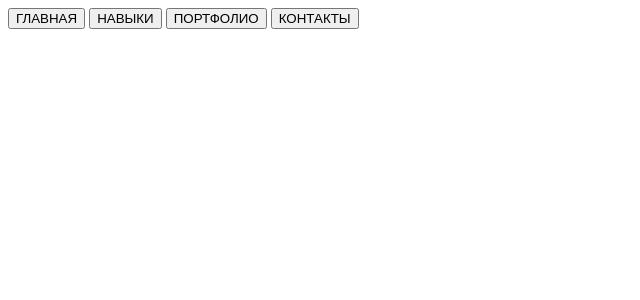
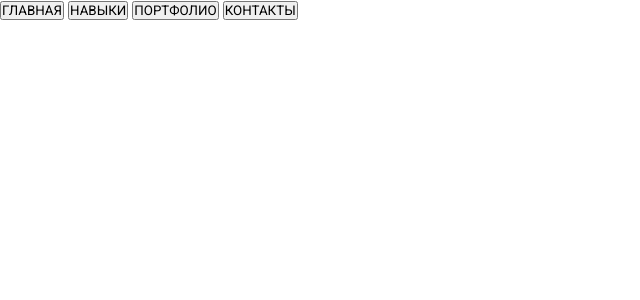
Before and after one commit to ilya5006/personalSite, a PHP site: page / in a window 1280 px wide. Shown: the top 300 px of the page, without its empty margins (0-640 px from the left). Run offline with PHP 8.4, Linux system fonts and the light colour scheme.

Commit message:
Added font + default css pattern

```diff
--- a/css/index.css
+++ b/css/index.css
@@ -0,0 +1,7 @@
+*
+{
+    margin: 0px;
+    padding: 0px;
+    box-sizing: border-box;
+    font-family: 'Roboto', sans-serif;
+}
--- a/index.php
+++ b/index.php
@@ -6,6 +6,7 @@
     <meta http-equiv="X-UA-Compatible" content="ie=edge">
     <title>Персональный сайт</title>
     <link rel="stylesheet" href="./css/index.css">
+    <link href="https://fonts.googleapis.com/css?family=Roboto&display=swap" rel="stylesheet">
     <script src="./js/script.js" defer></script>
 </head>
 <body>
```
